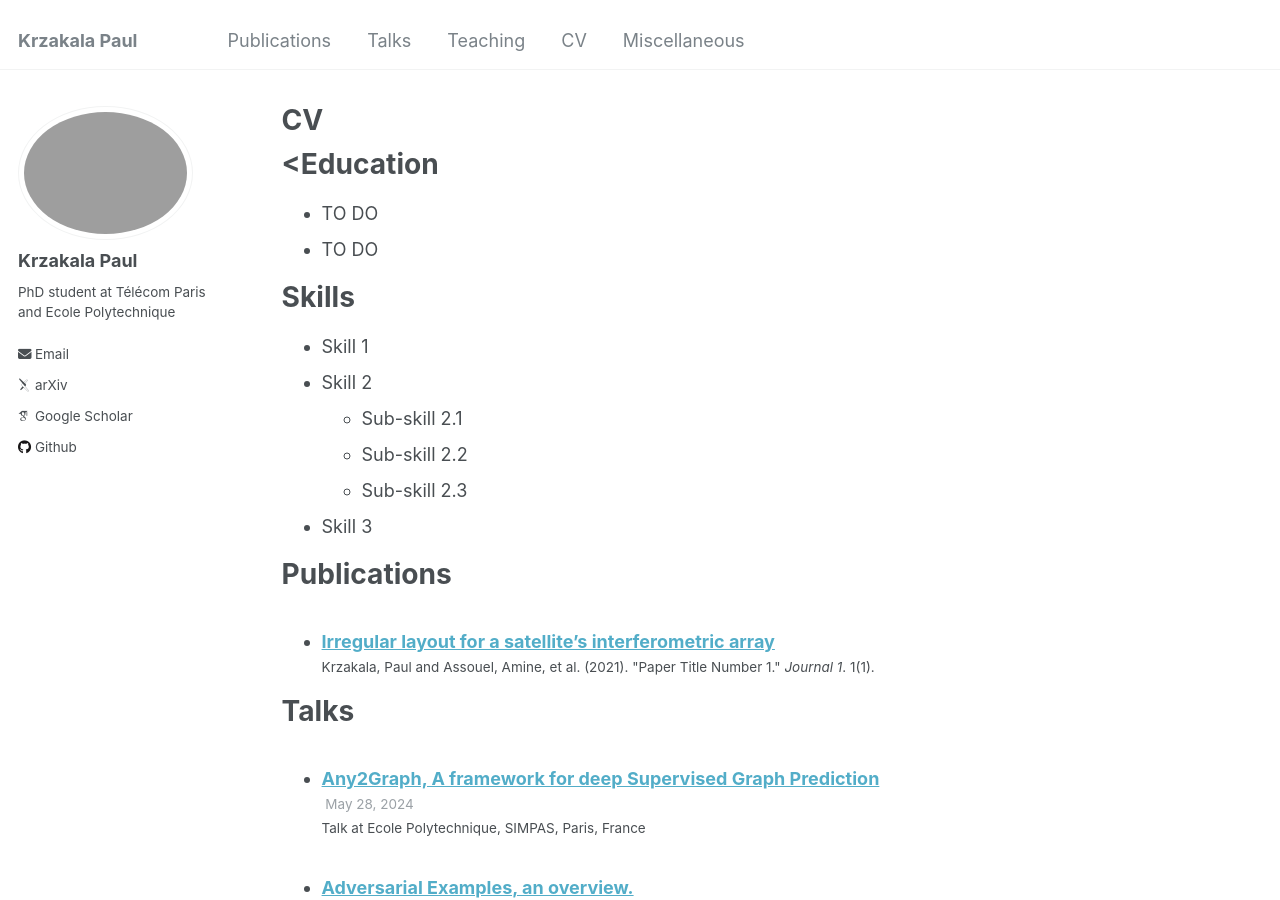
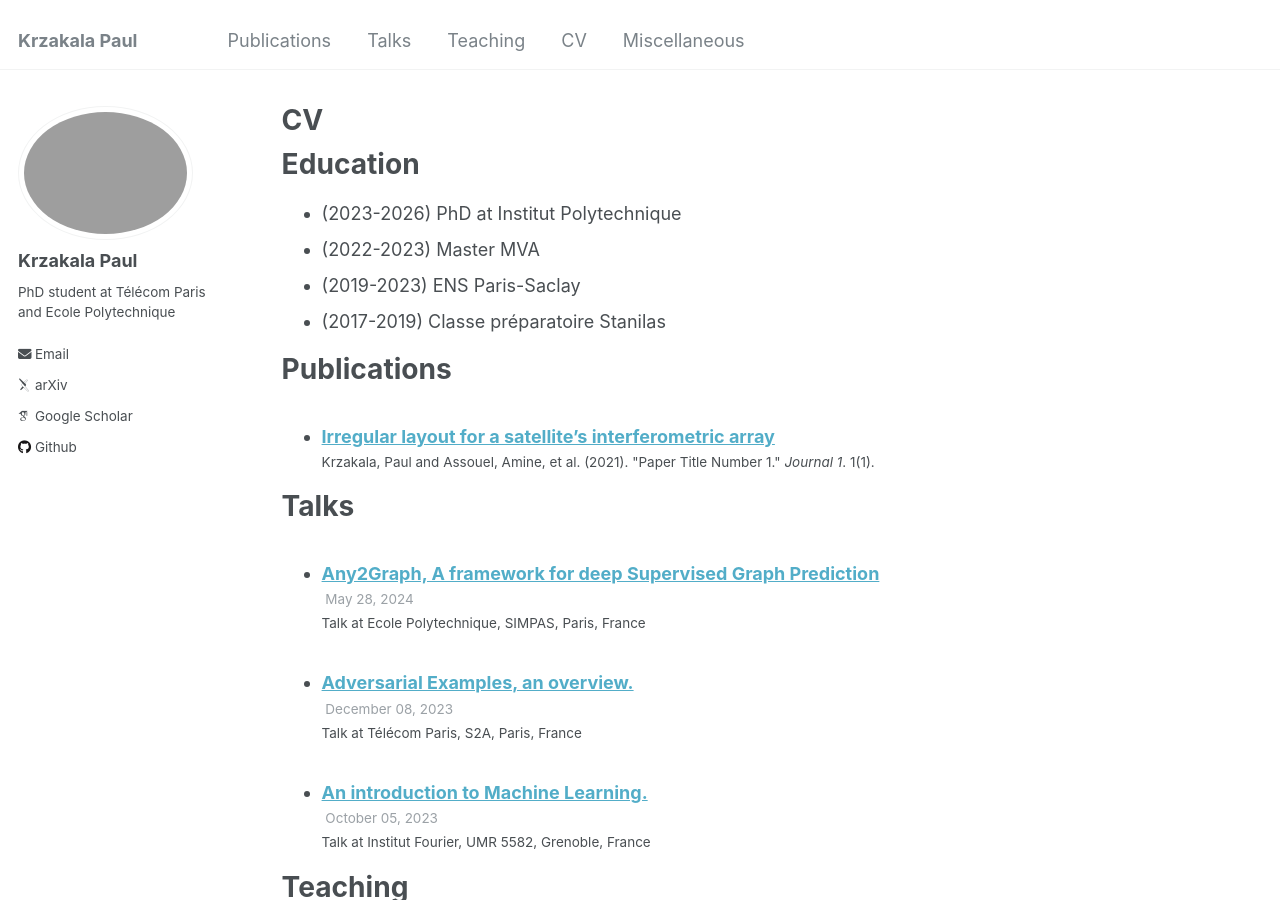
Before and after one commit to KrzakalaPaul/KrzakalaPaul.github.io, a Jekyll site: the page built from _pages/cv.md, in a window 1280 px wide and 900 px high. Built offline with Jekyll 4.4.1, drawn with Linux system fonts in a browser that asks for light colours; some web fonts are replaced; a file with an impossible date is left out.

Commit message:
CV final

```diff
--- a/_pages/cv.md
+++ b/_pages/cv.md
@@ -9,19 +9,12 @@ redirect_from:
 
 {% include base_path %}
 
-<Education
+Education
 ======
-* TO DO
-* TO DO
-
-Skills
-======
-* Skill 1
-* Skill 2
-  * Sub-skill 2.1
-  * Sub-skill 2.2
-  * Sub-skill 2.3
-* Skill 3
+* (2023-2026) PhD at Institut Polytechnique
+* (2022-2023) Master MVA
+* (2019-2023) ENS Paris-Saclay
+* (2017-2019) Classe préparatoire Stanilas
 
 Publications
 ======
```
